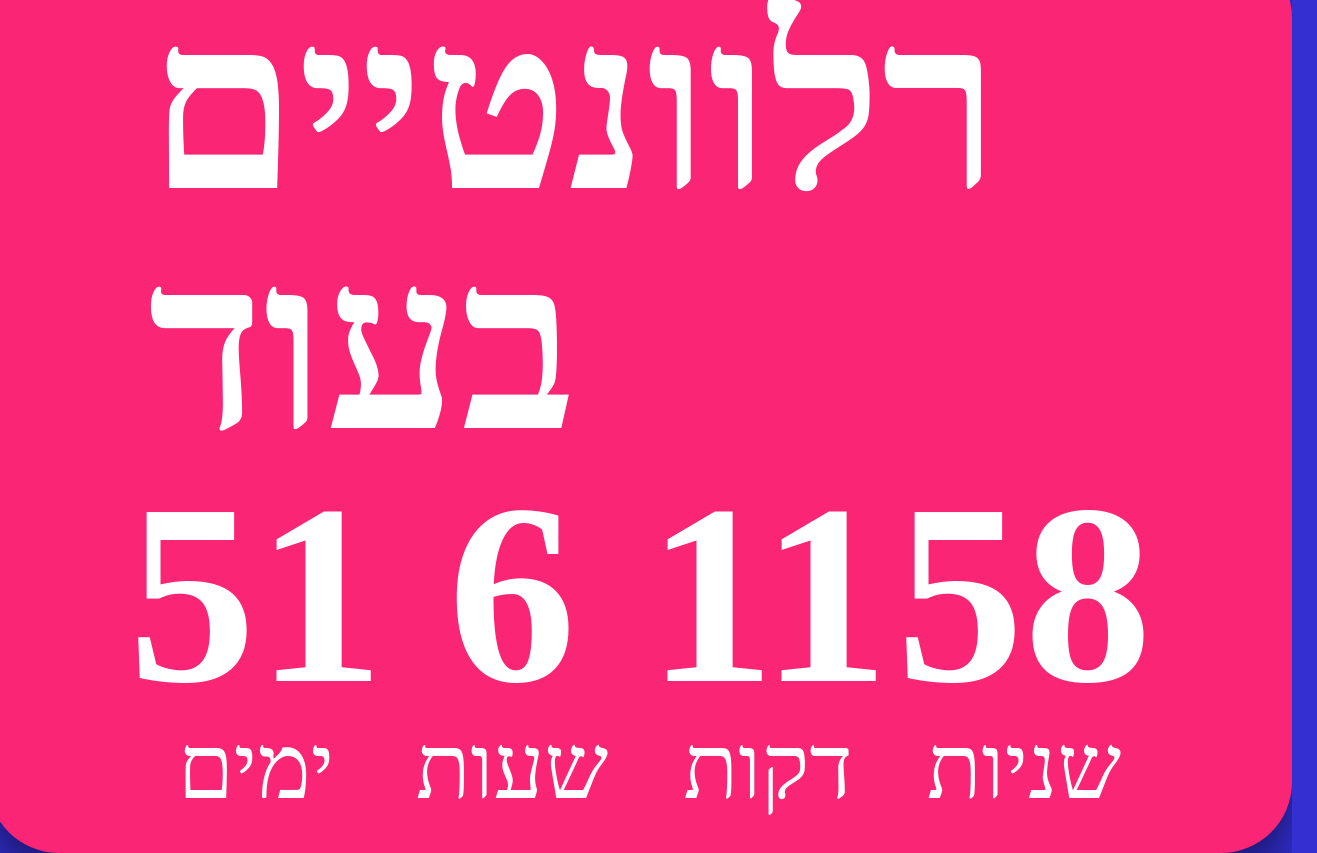
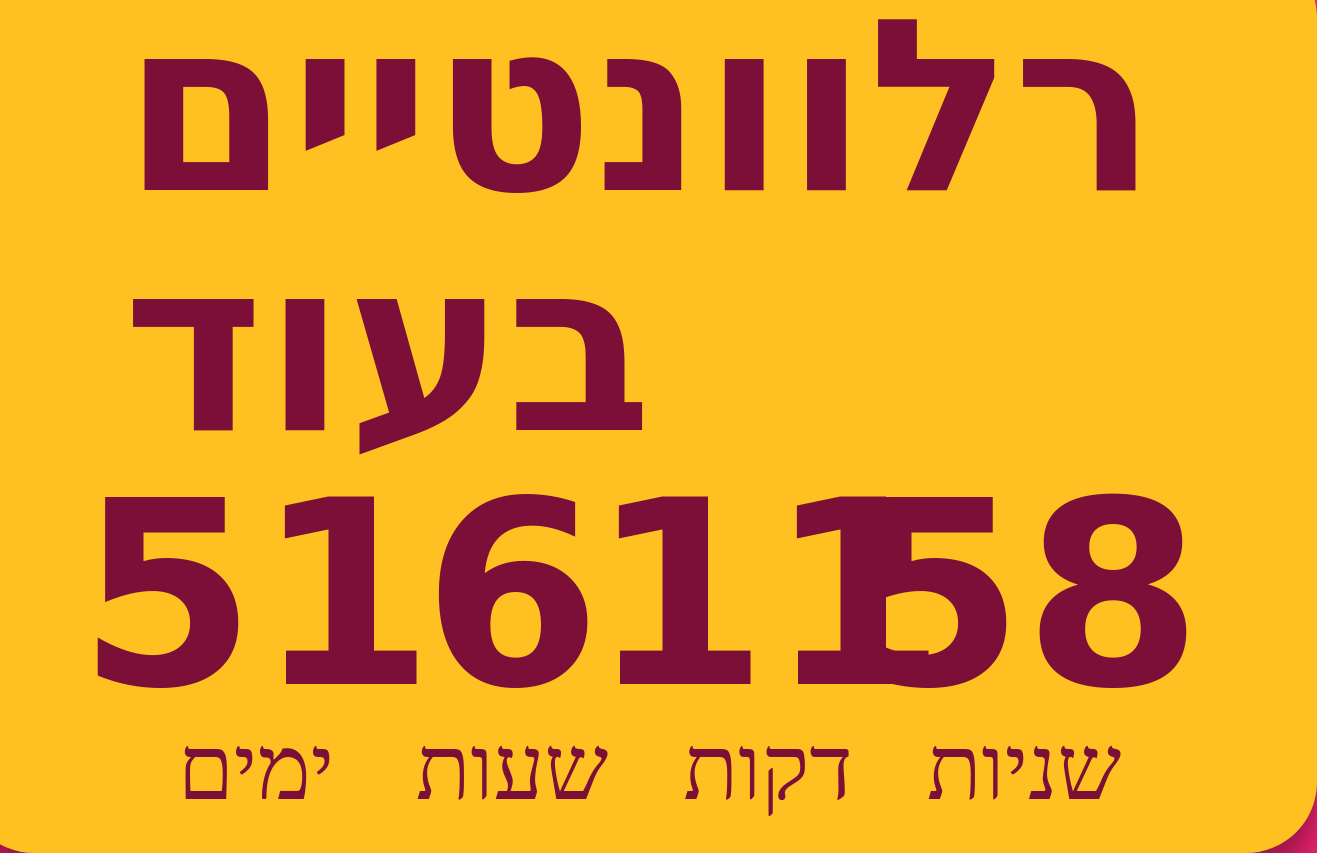
Before and after one commit to sahar-cohen/RelevantLogo, a website built with Vite: page index.html in a window 1280 px wide. Shown: the whole page, 1317 px wide, since content can reach past the window. Built offline with nearby package versions, Linux system fonts and the light colour scheme; a web font is replaced by a local one.

Commit message:
added design

```diff
--- a/index.html
+++ b/index.html
@@ -7,12 +7,6 @@
     <link rel="icon" href="./clock.png" />
     <link rel="stylesheet" href="./reset.css" />
     <link rel="stylesheet" href="style.css" />
-    <!-- <link rel="preconnect" href="https://fonts.googleapis.com" />
-    <link rel="preconnect" href="https://fonts.gstatic.com" crossorigin />
-    <link
-      href="https://fonts.googleapis.com/css2?family=Assistant:wght@300;400;800&display=swap"
-      rel="stylesheet"
-    /> -->
     <link rel="preconnect" href="https://fonts.googleapis.com" />
     <link rel="preconnect" href="https://fonts.gstatic.com" crossorigin />
     <link
@@ -23,6 +17,8 @@
   <body>
     <div class="container">
       <div class="floatingbkg">
+        <div class="colorbkg">
+          <!-- ADD THIS -->
           <h1 class="title">רלוונטיים בעוד</h1>
           <div class="countdown">
             <div id="ימים"></div>
@@ -31,6 +27,8 @@
             <div id="שניות"></div>
           </div>
         </div>
+        <!-- END ADD THIS -->
+      </div>
     </div>
     <script type="module" src="main.js"></script>
   </body>
--- a/main.js
+++ b/main.js
@@ -26,15 +26,20 @@ setInterval(updateCountdown, 1000);
 let isDay = true;
 
 function setWebsiteTheme() {
-  const body = document.body; // Use body directly
-  // Clear any previous theme classes
-  body.className = "";
+  const body = document.body;
+  const colorbkg = document.querySelector(".colorbkg");
+
+  // Remove previous theme classes
+  body.classList.remove("day", "night");
+  colorbkg.classList.remove("day", "night");
 
   // Switch between day and night every 30 minutes
   if (isDay) {
     body.classList.add("night");
+    colorbkg.classList.add("night");
   } else {
     body.classList.add("day");
+    colorbkg.classList.add("day");
   }
 
   // Flip the isDay flag for the next run
--- a/style.css
+++ b/style.css
@@ -11,8 +11,9 @@ body {
   justify-content: center;
   align-items: center;
   height: 100vh;
+}
 
-  .floatingbkg {
+.colorbkg {
   display: flex;
   flex-direction: column;
   align-items: center;
@@ -22,6 +23,7 @@ body {
     0px 8px 19px rgba(0, 0, 0, 0.19), 0px 0px 0px rgba(0, 0, 0, 0.2);
   border-radius: 71px;
   padding: 40px 160px;
+}
 
 .title {
   font-size: 240px;
@@ -42,7 +44,7 @@ body {
 }
 
 .countdown > div:not(:first-child) {
-      margin-left: 40px; /* adjust as necessary */
+  margin-left: 40px;
 }
 
 .countdown > div::before {
@@ -51,5 +53,23 @@ body {
   font-size: 90px;
   font-weight: 300;
 }
+
+body.day {
+  background-color: #332fd0;
+  color: #ffffff;
+  font-family: "Karantina", cursive;
 }
+
+body.night {
+  background-color: #fb2576;
+  color: #7b0f38;
+  font-family: "Karantina", cursive;
 }
+
+.colorbkg.day {
+  background: #fb2576; /* Day mode background color for colorbkg */
+}
+
+.colorbkg.night {
+  background: #ffc121; /* Night mode background color for colorbkg */
+}
```
Lines whose indentation alone changed are shown as unchanged.
